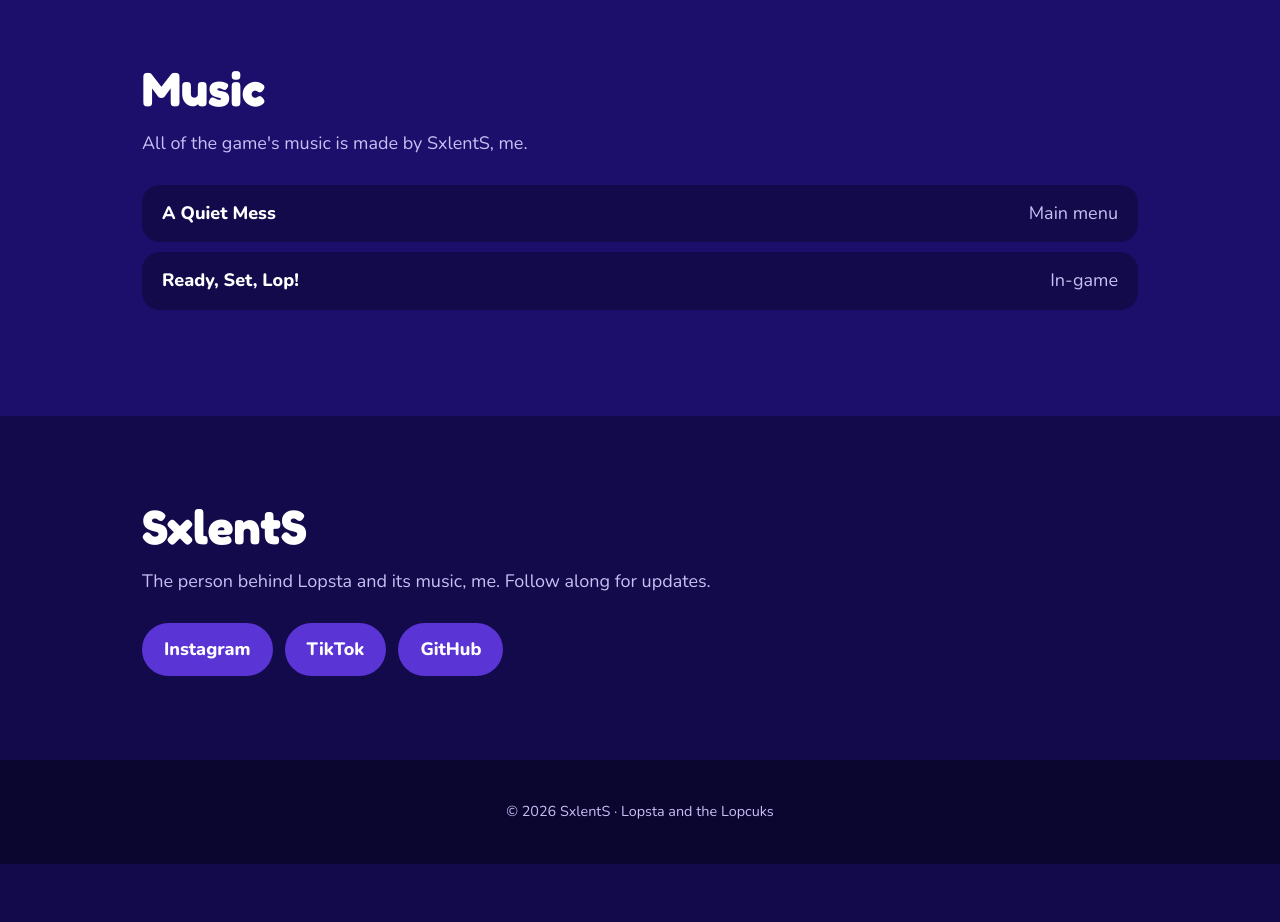
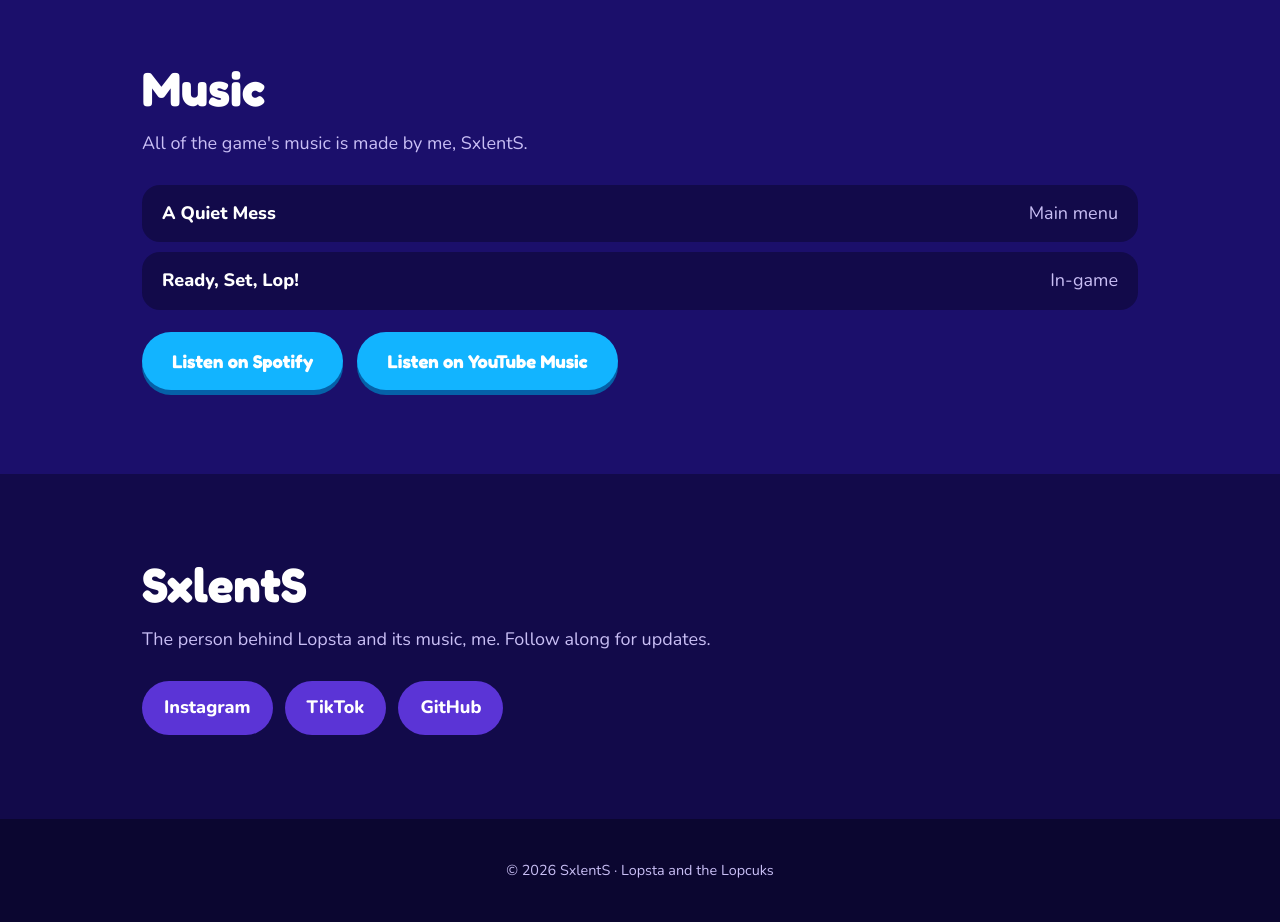
Before and after one commit to SessizGolge/Lopsta, a plain HTML site: page index.html in a window 1280 px wide. Shown: the part 3400-4322 px from the top of the page. Before the commit the page ends 4264 px from the top, so only its background shows below. Drawn offline with nearby package versions, Linux system fonts and the light colour scheme.

Commit message:
Add music platform links to Lopsta site

```diff
--- a/index.html
+++ b/index.html
@@ -84,11 +84,15 @@
 
 <section class="music" id="music"><div class="wrap">
   <h2>Music</h2>
-  <p class="lead">All of the game's music is made by SxlentS, me.</p>
+  <p class="lead">All of the game's music is made by me, SxlentS.</p>
   <ul class="tracks">
     <li><b>A Quiet Mess</b><span>Main menu</span></li>
     <li><b>Ready, Set, Lop!</b><span>In-game</span></li>
   </ul>
+  <div class="btns left music-links">
+    <a class="btn alt" href="https://open.spotify.com/search/SxlentS" target="_blank" rel="noopener noreferrer">Listen on Spotify</a>
+    <a class="btn alt" href="https://music.youtube.com/search?q=SxlentS" target="_blank" rel="noopener noreferrer">Listen on YouTube Music</a>
+  </div>
 </div></section>
 
 <section id="contact"><div class="wrap">
```
